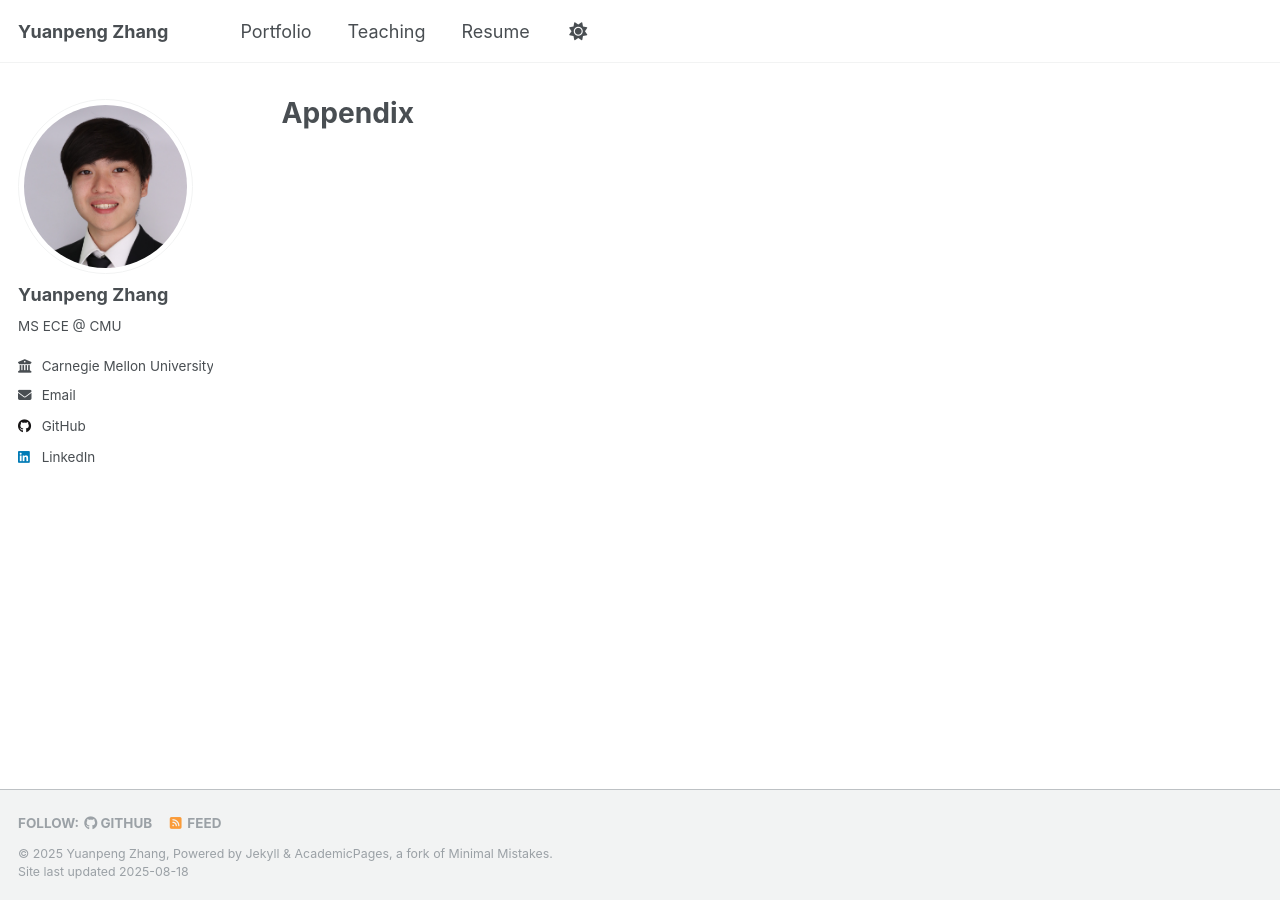
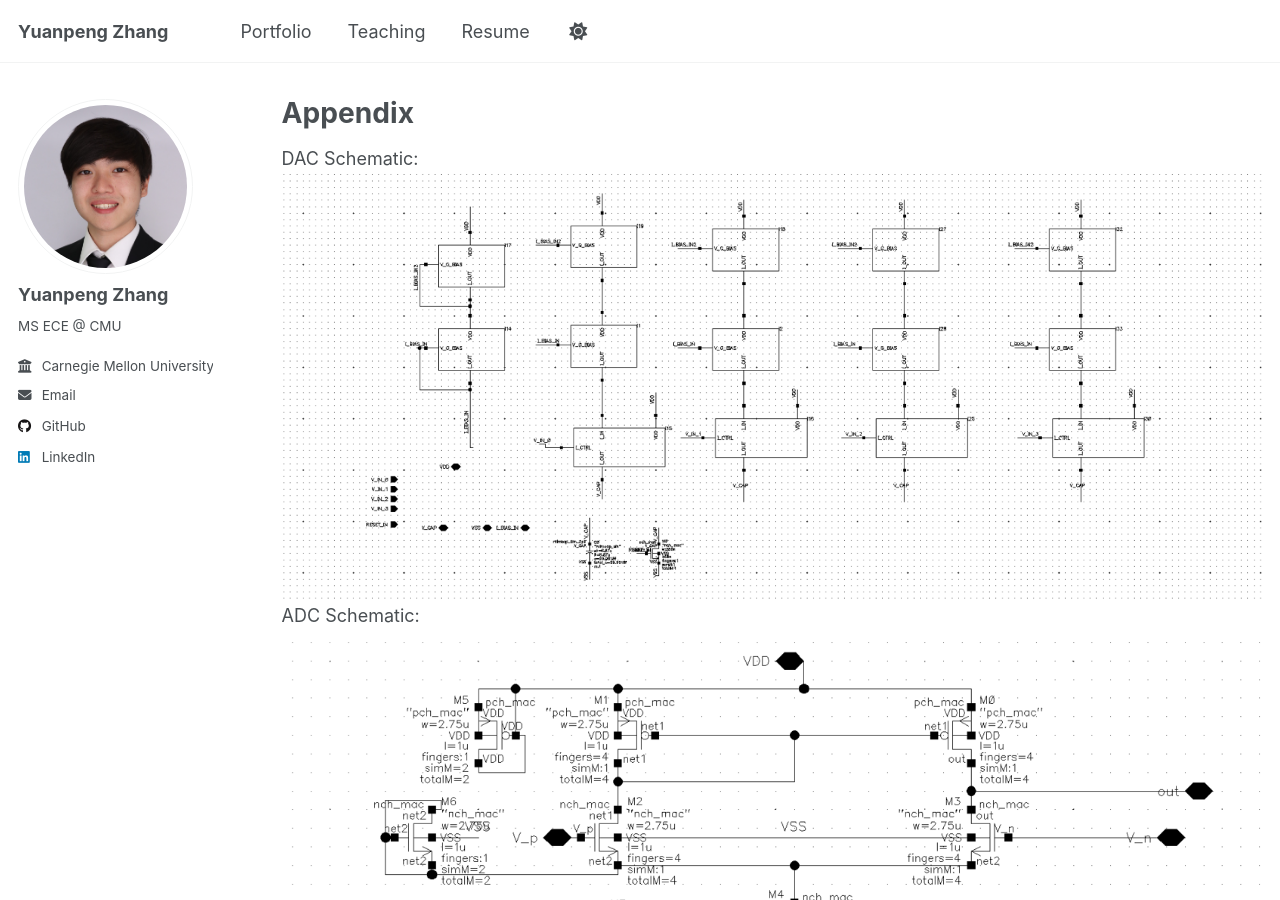
Before and after one commit to yuanpenguin/yuanpenguin.github.io, a Jekyll site: the page built from _pages/appendix_620.md, in a window 1280 px wide and 900 px high. Built offline with Jekyll 4.4.1, drawn with Linux system fonts in a browser that asks for light colours; a script that is not in the unit is left out.

Commit message:
Update appendix_620.md

```diff
--- a/_pages/appendix_620.md
+++ b/_pages/appendix_620.md
@@ -4,3 +4,8 @@ title: "Appendix"
 permalink: /portfolio/portfolio-4/appendix_620/
 author_profile: true
 ---
+
+DAC Schematic:
+![](/images/620_images/dac_schematic.png)
+ADC Schematic:
+![](/images/620_images/adc_schematic.png)
```
